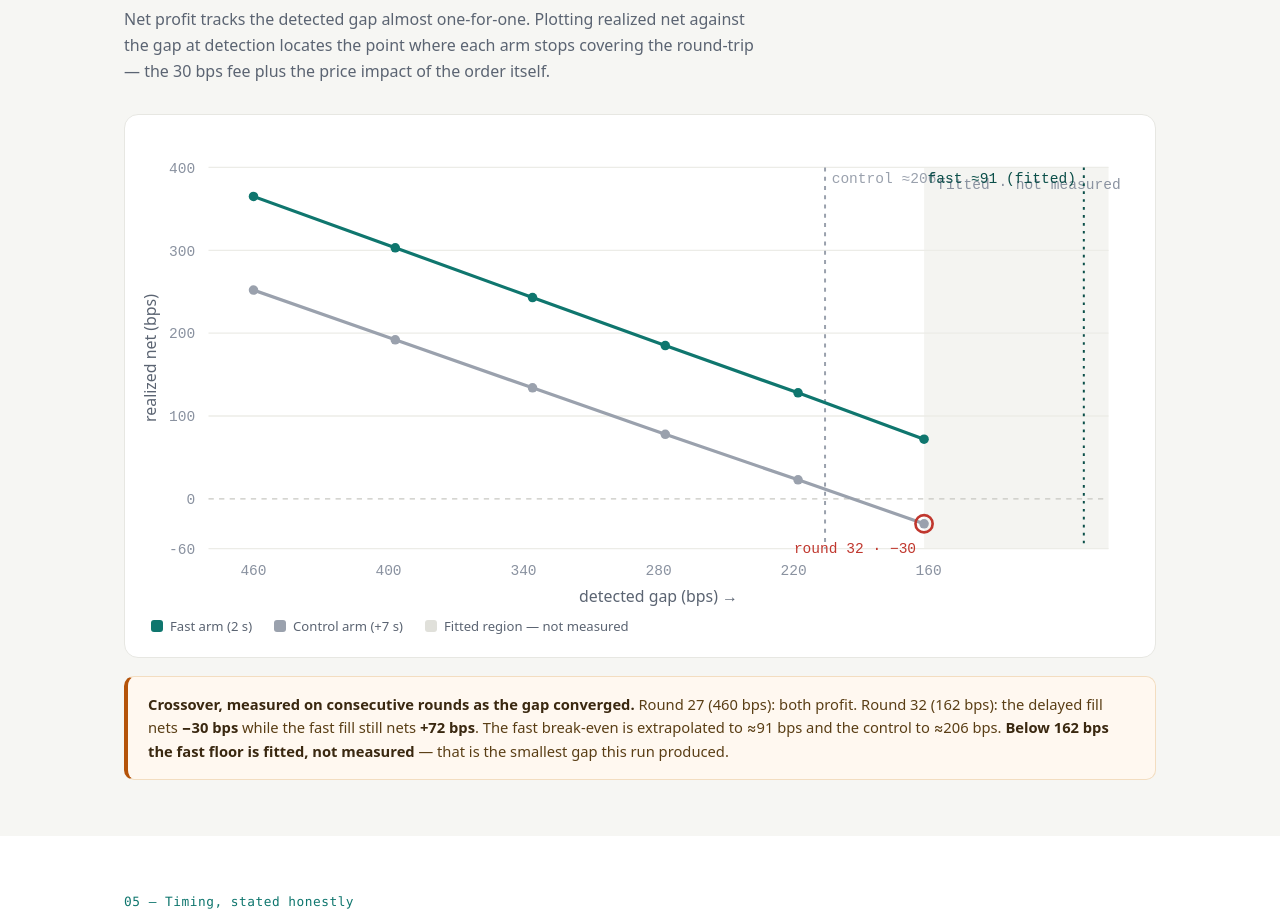
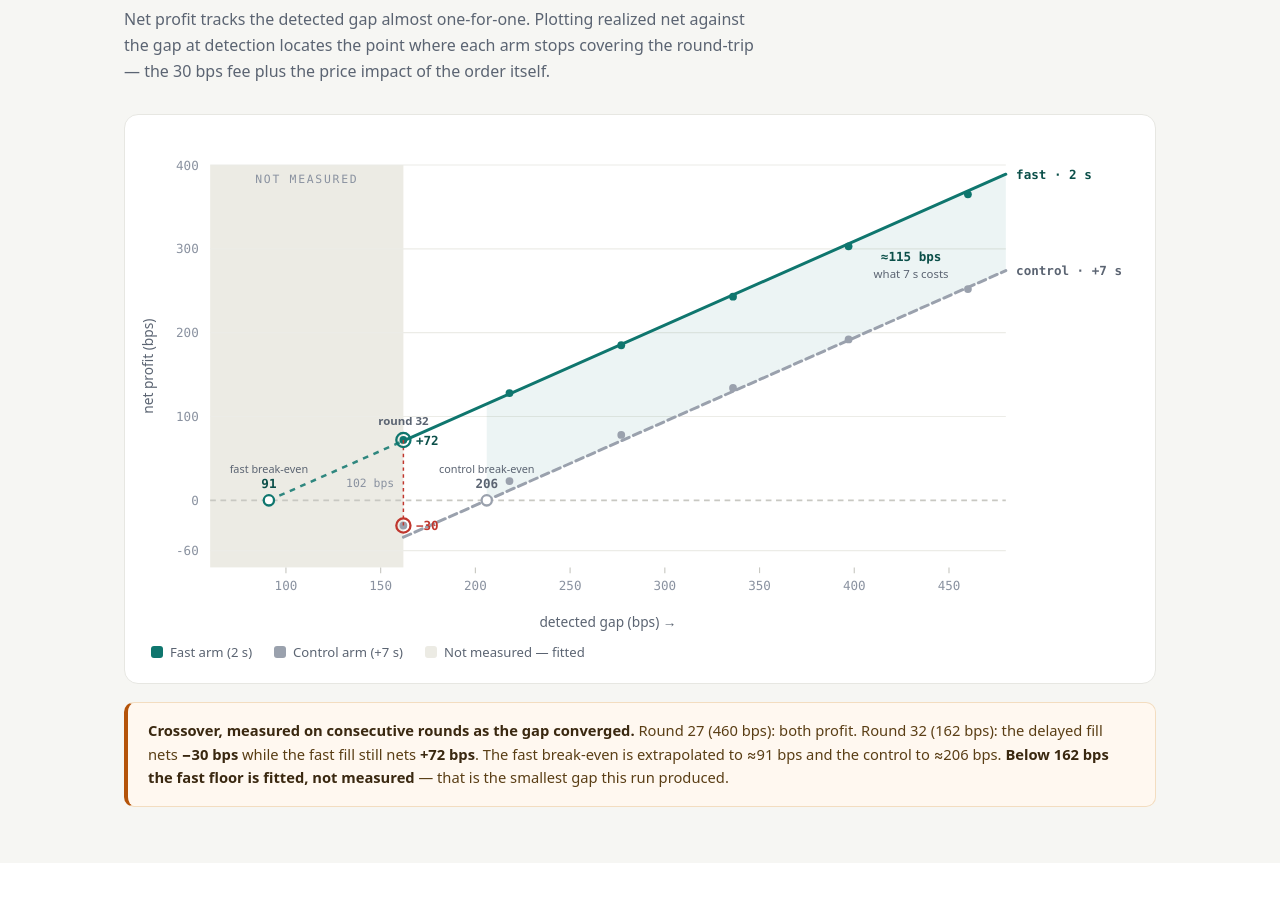
Before and after one commit to vishal5208/hairtrigger, a plain HTML site: page docs/index.html in a window 1280 px wide. Shown: the part 4403-5319 px from the top of the page. Drawn offline with Linux system fonts and the light colour scheme.

Commit message:
Break-even chart: normal axis, penalty band, not-measured region, round-32 cliff
Rebuild the inline SVG so the x-axis increases left to right (it was reversed
while the arrow pointed right). Add: a shaded "not measured" region below the
smallest measured gap (162 bps) with the fast line dashed through its extrapolated
break-even; a shaded band showing the constant ~115 bps the late fill gives up;
filled end-labels; break-even markers at 91 and 206 bps on the zero line; and a
highlighted round-32 pair (+72 vs -30). Values unchanged.

```diff
--- a/docs/index.html
+++ b/docs/index.html
@@ -317,7 +317,7 @@
         <div class="legend">
           <span><i style="background:var(--accent)"></i>Fast arm (2&nbsp;s)</span>
           <span><i style="background:var(--control)"></i>Control arm (+7&nbsp;s)</span>
-          <span><i style="background:#e0e0da"></i>Fitted region — not measured</span>
+          <span><i style="background:#ecebe4"></i>Not measured — fitted</span>
         </div>
       </div>
 
@@ -434,61 +434,81 @@ python3 analysis/sizing.py</pre>
     [218, 128,  23],
     [162,  72, -30]
   ];
-  var W=760, H=360, padL=54, padR=26, padT=26, padB=46;
+  var W=880, H=440, padL=64, padR=120, padT=28, padB=60;
   var plotW=W-padL-padR, plotH=H-padT-padB;
-  var gMin=80, gMax=480, nMin=-60, nMax=400;
-  function X(g){ return padL + (gMax-g)/(gMax-gMin)*plotW; }
+  var gMin=60, gMax=480, nMin=-80, nMax=400;
+  var BE_FAST=91, BE_CTRL=206, MEAS_START=162;
+  var TEAL='#0f766e', TEALINK='#0b4f49', GREY='#9aa1ad', NEG='#c0372e',
+      FAINT='#8a92a0', MUTED='#5b6472', GRID='#ececE7', ZERO='#c8c8c2', BAND='#ecebe4';
+  var MONO='ui-monospace,SFMono-Regular,Menlo,monospace', SANS='ui-sans-serif,system-ui,sans-serif';
+  function X(g){ return padL + (g-gMin)/(gMax-gMin)*plotW; }
   function Y(v){ return padT + (nMax-v)/(nMax-nMin)*plotH; }
+  function fx(g){ return g-BE_FAST; }   // fitted fast-arm net (bps)
+  function cx(g){ return g-BE_CTRL; }   // fitted control-arm net (bps)
 
   var s = '';
-  s += '<svg viewBox="0 0 '+W+' '+H+'" role="img" aria-label="Net profit in basis points versus detected gap in basis points, for the fast and control arms.">';
+  s += '<svg viewBox="0 0 '+W+' '+H+'" role="img" aria-label="Net profit in basis points versus detected gap in basis points. The fast arm crosses zero at 91 bps; the seven-second control at 206 bps.">';
 
-  // fitted region (right of last measured point g=162)
-  var xMeasuredRight = X(162);
-  s += '<rect x="'+xMeasuredRight+'" y="'+padT+'" width="'+(W-padR-xMeasuredRight)+'" height="'+plotH+'" fill="#efefeb" opacity="0.7"/>';
-  s += '<text x="'+(xMeasuredRight+10)+'" y="'+(padT+16)+'" font-family="ui-monospace,monospace" font-size="11" fill="#8a92a0">fitted · not measured</text>';
+  // Shaded band: gaps below the smallest measured (162 bps) are fitted, not measured.
+  s += '<rect x="'+X(gMin)+'" y="'+padT+'" width="'+(X(MEAS_START)-X(gMin))+'" height="'+plotH+'" fill="'+BAND+'"/>';
+  s += '<text x="'+((X(gMin)+X(MEAS_START))/2)+'" y="'+(padT+16)+'" text-anchor="middle" font-family="'+MONO+'" font-size="10" letter-spacing="1.5" fill="'+FAINT+'">NOT MEASURED</text>';
 
   // y gridlines + labels
-  var yTicks=[-60,0,100,200,300,400];
-  yTicks.forEach(function(v){
-    var y=Y(v);
-    s += '<line x1="'+padL+'" y1="'+y+'" x2="'+(W-padR)+'" y2="'+y+'" stroke="'+(v===0?'#c8c8c2':'#ececE7')+'" stroke-width="1"'+(v===0?' stroke-dasharray="4 4"':'')+'/>';
-    s += '<text x="'+(padL-10)+'" y="'+(y+4)+'" text-anchor="end" font-family="ui-monospace,monospace" font-size="11" fill="#8a92a0">'+v+'</text>';
+  [-60,0,100,200,300,400].forEach(function(v){
+    var y=Y(v), zero=(v===0);
+    s += '<line x1="'+padL+'" y1="'+y+'" x2="'+(W-padR)+'" y2="'+y+'" stroke="'+(zero?ZERO:GRID)+'" stroke-width="'+(zero?1.4:1)+'"'+(zero?' stroke-dasharray="5 4"':'')+'/>';
+    s += '<text x="'+(padL-10)+'" y="'+(y+4)+'" text-anchor="end" font-family="'+MONO+'" font-size="11" fill="'+FAINT+'">'+v+'</text>';
   });
-  // x labels
-  [160,220,280,340,400,460].forEach(function(g){
+  // x ticks + labels
+  [100,150,200,250,300,350,400,450].forEach(function(g){
     var x=X(g);
-    s += '<text x="'+x+'" y="'+(H-padB+20)+'" text-anchor="middle" font-family="ui-monospace,monospace" font-size="11" fill="#8a92a0">'+g+'</text>';
+    s += '<line x1="'+x+'" y1="'+(padT+plotH)+'" x2="'+x+'" y2="'+(padT+plotH+5)+'" stroke="'+ZERO+'"/>';
+    s += '<text x="'+x+'" y="'+(H-padB+20)+'" text-anchor="middle" font-family="'+MONO+'" font-size="11" fill="'+FAINT+'">'+g+'</text>';
   });
-  s += '<text x="'+(padL+plotW/2)+'" y="'+(H-6)+'" text-anchor="middle" font-family="ui-sans-serif,system-ui" font-size="12" fill="#5b6472">detected gap (bps) →</text>';
-  s += '<text x="14" y="'+(padT+plotH/2)+'" text-anchor="middle" transform="rotate(-90 14 '+(padT+plotH/2)+')" font-family="ui-sans-serif,system-ui" font-size="12" fill="#5b6472">realized net (bps)</text>';
+  // axis titles
+  s += '<text x="'+(padL+plotW/2)+'" y="'+(H-8)+'" text-anchor="middle" font-family="'+SANS+'" font-size="12" fill="'+MUTED+'">detected gap (bps) →</text>';
+  s += '<text x="14" y="'+(padT+plotH/2)+'" text-anchor="middle" transform="rotate(-90 14 '+(padT+plotH/2)+')" font-family="'+SANS+'" font-size="12" fill="'+MUTED+'">net profit (bps)</text>';
 
-  // break-even verticals
-  function vline(g,color,label,dash,anchor){
-    var x=X(g);
-    var tx = (anchor==='end') ? x-6 : x+5;
-    s += '<line x1="'+x+'" y1="'+padT+'" x2="'+x+'" y2="'+(padT+plotH)+'" stroke="'+color+'" stroke-width="1.5" stroke-dasharray="'+dash+'"/>';
-    s += '<text x="'+tx+'" y="'+(padT+12)+'" text-anchor="'+(anchor||'start')+'" font-family="ui-monospace,monospace" font-size="11" fill="'+color+'">'+label+'</text>';
-  }
-  vline(206,'#9aa1ad','control ≈206','3 4','start');
-  vline(91,'#0b4f49','fast ≈91 (fitted)','2 4','end');
+  // Shaded band between the two fitted lines: the constant 115 bps the late fill gives up.
+  var bx1=X(BE_CTRL), bx2=X(gMax);
+  s += '<polygon points="'+bx1+','+Y(fx(BE_CTRL))+' '+bx2+','+Y(fx(gMax))+' '+bx2+','+Y(cx(gMax))+' '+bx1+','+Y(cx(BE_CTRL))+'" fill="'+TEAL+'" opacity="0.08"/>';
+  var gm=430, bxm=X(gm), ym=(Y(fx(gm))+Y(cx(gm)))/2;
+  s += '<text x="'+bxm+'" y="'+(ym-3)+'" text-anchor="middle" font-family="'+MONO+'" font-size="11" font-weight="600" fill="'+TEALINK+'">≈115 bps</text>';
+  s += '<text x="'+bxm+'" y="'+(ym+12)+'" text-anchor="middle" font-family="'+SANS+'" font-size="10" fill="'+MUTED+'">what 7 s costs</text>';
 
-  // polylines
-  function line(idx,color){
-    return pts.map(function(p,i){ return X(p[0])+','+Y(p[idx]); }).join(' ');
-  }
-  s += '<polyline points="'+line(1,'#0f766e')+'" fill="none" stroke="#0f766e" stroke-width="2.4"/>';
-  s += '<polyline points="'+line(2,'#9aa1ad')+'" fill="none" stroke="#9aa1ad" stroke-width="2.4"/>';
+  // Fitted lines (slope 1). Fast solid over measured gaps; dashed below 162 where it is extrapolated to break-even. Control dashed throughout (the delayed arm).
+  s += '<line x1="'+X(MEAS_START)+'" y1="'+Y(fx(MEAS_START))+'" x2="'+X(gMax)+'" y2="'+Y(fx(gMax))+'" stroke="'+TEAL+'" stroke-width="2.6" stroke-linecap="round"/>';
+  s += '<line x1="'+X(BE_FAST)+'" y1="'+Y(fx(BE_FAST))+'" x2="'+X(MEAS_START)+'" y2="'+Y(fx(MEAS_START))+'" stroke="'+TEAL+'" stroke-width="2.2" stroke-dasharray="5 5" opacity="0.85"/>';
+  s += '<line x1="'+X(MEAS_START)+'" y1="'+Y(cx(MEAS_START))+'" x2="'+X(gMax)+'" y2="'+Y(cx(gMax))+'" stroke="'+GREY+'" stroke-width="2.6" stroke-dasharray="7 4" stroke-linecap="round"/>';
 
-  // points
+  // End-of-line labels
+  s += '<text x="'+(X(gMax)+9)+'" y="'+(Y(fx(gMax))+4)+'" font-family="'+MONO+'" font-size="11" font-weight="600" fill="'+TEALINK+'">fast · 2 s</text>';
+  s += '<text x="'+(X(gMax)+9)+'" y="'+(Y(cx(gMax))+4)+'" font-family="'+MONO+'" font-size="11" font-weight="600" fill="'+MUTED+'">control · +7 s</text>';
+
+  // Measured rounds as dots
   pts.forEach(function(p){
-    s += '<circle cx="'+X(p[0])+'" cy="'+Y(p[1])+'" r="3.6" fill="#0f766e"/>';
-    s += '<circle cx="'+X(p[0])+'" cy="'+Y(p[2])+'" r="3.6" fill="#9aa1ad"/>';
+    s += '<circle cx="'+X(p[0])+'" cy="'+Y(p[1])+'" r="3.4" fill="'+TEAL+'"/>';
+    s += '<circle cx="'+X(p[0])+'" cy="'+Y(p[2])+'" r="3.4" fill="'+GREY+'"/>';
   });
-  // highlight round 32 (g=162)
-  var p32=pts[5];
-  s += '<circle cx="'+X(p32[0])+'" cy="'+Y(p32[2])+'" r="6.5" fill="none" stroke="#c0372e" stroke-width="2"/>';
-  s += '<text x="'+(X(p32[0])-6)+'" y="'+(Y(p32[2])+22)+'" text-anchor="end" font-family="ui-monospace,monospace" font-size="11" fill="#c0372e">round 32 · −30</text>';
+
+  // Break-even markers on the zero line
+  s += '<circle cx="'+X(BE_FAST)+'" cy="'+Y(0)+'" r="4.5" fill="#fff" stroke="'+TEAL+'" stroke-width="2"/>';
+  s += '<text x="'+X(BE_FAST)+'" y="'+(Y(0)-11)+'" text-anchor="middle" font-family="'+MONO+'" font-size="11" font-weight="600" fill="'+TEALINK+'">'+BE_FAST+'</text>';
+  s += '<text x="'+X(BE_FAST)+'" y="'+(Y(0)-24)+'" text-anchor="middle" font-family="'+SANS+'" font-size="9.5" fill="'+MUTED+'">fast break-even</text>';
+  s += '<circle cx="'+X(BE_CTRL)+'" cy="'+Y(0)+'" r="4.5" fill="#fff" stroke="'+GREY+'" stroke-width="2"/>';
+  s += '<text x="'+X(BE_CTRL)+'" y="'+(Y(0)-11)+'" text-anchor="middle" font-family="'+MONO+'" font-size="11" font-weight="600" fill="'+MUTED+'">'+BE_CTRL+'</text>';
+  s += '<text x="'+X(BE_CTRL)+'" y="'+(Y(0)-24)+'" text-anchor="middle" font-family="'+SANS+'" font-size="9.5" fill="'+MUTED+'">control break-even</text>';
+
+  // Round 32 — smallest measured gap: fast still +72, the late copy −30.
+  var r=pts[5], gx=X(r[0]);
+  s += '<line x1="'+gx+'" y1="'+Y(r[1])+'" x2="'+gx+'" y2="'+Y(r[2])+'" stroke="'+NEG+'" stroke-width="1.3" stroke-dasharray="3 3"/>';
+  var midy=(Y(r[1])+Y(r[2]))/2;
+  s += '<text x="'+(gx-8)+'" y="'+(midy+4)+'" text-anchor="end" font-family="'+MONO+'" font-size="10" fill="'+FAINT+'">102 bps</text>';
+  s += '<circle cx="'+gx+'" cy="'+Y(r[1])+'" r="6.2" fill="none" stroke="'+TEAL+'" stroke-width="2"/>';
+  s += '<circle cx="'+gx+'" cy="'+Y(r[2])+'" r="6.2" fill="none" stroke="'+NEG+'" stroke-width="2"/>';
+  s += '<text x="'+gx+'" y="'+(Y(r[1])-13)+'" text-anchor="middle" font-family="'+SANS+'" font-size="10" font-weight="600" fill="'+MUTED+'">round 32</text>';
+  s += '<text x="'+(gx+11)+'" y="'+(Y(r[1])+4)+'" font-family="'+MONO+'" font-size="11" font-weight="600" fill="'+TEALINK+'">+72</text>';
+  s += '<text x="'+(gx+11)+'" y="'+(Y(r[2])+4)+'" font-family="'+MONO+'" font-size="11" font-weight="600" fill="'+NEG+'">−30</text>';
 
   s += '</svg>';
   document.getElementById('be-chart').innerHTML = s;
```
